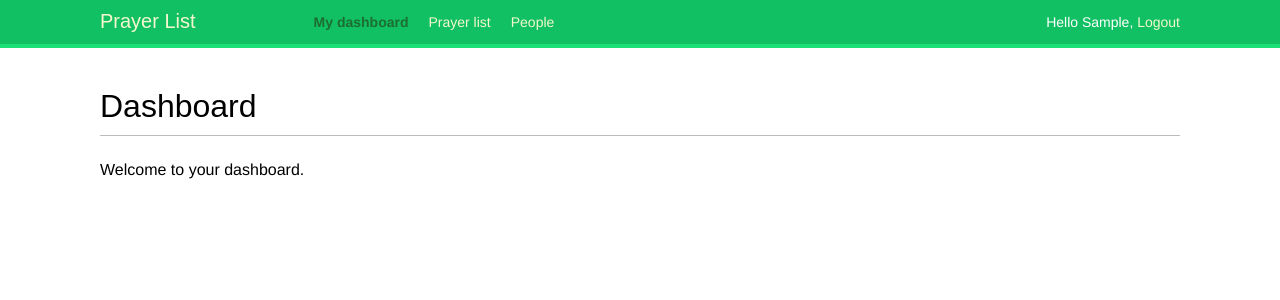
After one commit to edbastelli/prayersite, a Django app: page /account/ in a window 1280 px wide. The commit adds this page. Shown: the top 300 px of the page. Run offline with Django 3.2, Linux system fonts and the light colour scheme; the visitor is signed in with stand-in values (Sample User, id 1); some web fonts are replaced.

Commit message:
Added built-in django.contrib.auth views

```diff
--- a/account/forms.py
+++ b/account/forms.py
@@ -1,4 +1,4 @@
 from django import forms
-class LoginForm(forms.Form):
-    username = forms.CharField()
-    password = forms.CharField(widget=forms.PasswordInput)
+# class LoginForm(forms.Form):
+#     username = forms.CharField()
+#     password = forms.CharField(widget=forms.PasswordInput)
--- /dev/null
+++ b/account/templates/account/dashboard.html
@@ -0,0 +1,6 @@
+{% extends "base.html" %}
+{% block title %}Dashboard{% endblock %}
+{% block content %}
+  <h1>Dashboard</h1>
+  <p>Welcome to your dashboard.</p>
+{% endblock %}
--- a/account/templates/base.html
+++ b/account/templates/base.html
@@ -8,6 +8,27 @@
 <body>
   <div id="header">
     <span class="logo">Prayer List</span>
+    {% if request.user.is_authenticated %}
+      <ul class="menu">
+        <li {% if section == "dashboard" %}class="selected"{% endif %}>
+          <a href="{% url "dashboard" %}">My dashboard</a>
+        </li>
+        <li {% if section == "prayer list" %}class="selected"{% endif %}>
+          <a href="{% url "prayer:index" %}">Prayer list</a>
+        </li>
+        <li {% if section == "people" %}class="selected"{% endif %}>
+          <a href="#">People</a>
+        </li>
+      </ul>
+    {% endif %}
+    <span class="user">
+      {% if request.user.is_authenticated %}
+        Hello {{ request.user.first_name }},
+        <a href="{% url "logout" %}">Logout</a>
+      {% else %}
+        <a href="{% url "login" %}">Log-in</a>
+      {% endif %}
+    </span>
   </div>
   <div id="content">
     {% block content %}
--- a/account/urls.py
+++ b/account/urls.py
@@ -1,6 +1,10 @@
 from django.urls import path
+from django.contrib.auth import views as auth_views
 from . import views
 
 urlpatterns = [
-    path('login/', views.user_login, name='login'),
+    # path('login/', views.user_login, name='login'),
+    path('login/',auth_views.LoginView.as_view(), name='login'),
+    path('logout/',auth_views.LogoutView.as_view(), name='logout'),
+    path('',views.dashboard, name='dashboard'),
 ]
--- a/account/views.py
+++ b/account/views.py
@@ -1,25 +1,10 @@
 from django.http import HttpResponse
 from django.shortcuts import render
-from django.contrib.auth import authenticate, login
-from .forms import LoginForm
+from django.contrib.auth.decorators import login_required
 
 # Create your views here.
-def user_login(request):
-    if request.method == 'POST':
-        form = LoginForm(request.POST)
-        if form.is_valid():
-            cd = form.cleaned_data
-            user = authenticate(request,
-                                username=cd['username'],
-                                password=cd['password'])
-            if user is not None:
-                if user.is_active:
-                    login(request, user)
-                    return HttpResponse('Authenticated successfully')
-                else:
-                    return HttpResponse('Disabled account')
-            else:
-                return HttpResponse('Invalid login')
-    else:
-        form = LoginForm()
-    return render(request, 'account/login.html', {'form':form})
+@login_required
+def dashboard(request):
+    return render(request,
+                  'account/dashboard.html',
+                  {'section': 'dashboard'})
--- a/mysite/settings.py
+++ b/mysite/settings.py
@@ -126,3 +126,8 @@ STATIC_URL = '/static/'
 # https://docs.djangoproject.com/en/3.2/ref/settings/#default-auto-field
 
 DEFAULT_AUTO_FIELD = 'django.db.models.BigAutoField'
+
+# Login URLs
+LOGIN_REDIRECT_URL = 'dashboard'
+LOGIN_URL = 'login'
+LOGOUT_URL = 'logout'
```
Also changed, not shown: account/templates/account/login.html (deleted, +0 -11 lines), account/templates/registration/logged_out.html (added, +9 -0 lines), account/templates/registration/login.html (added, +21 -0 lines).
